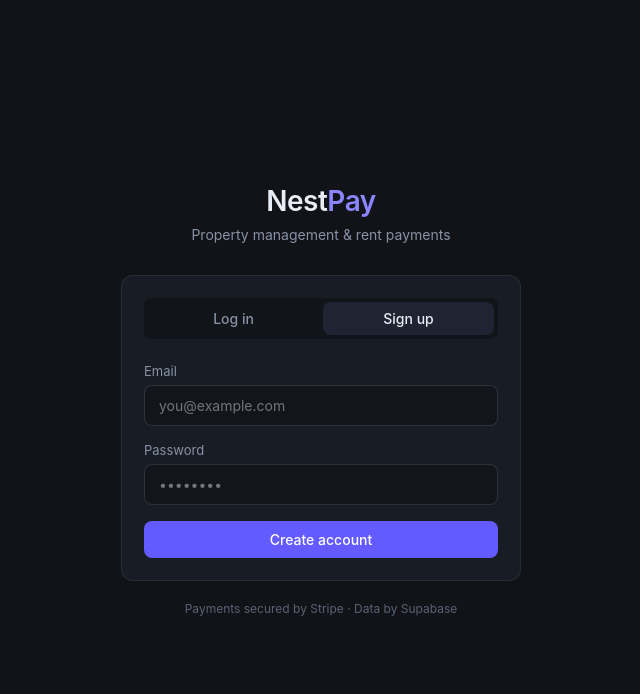
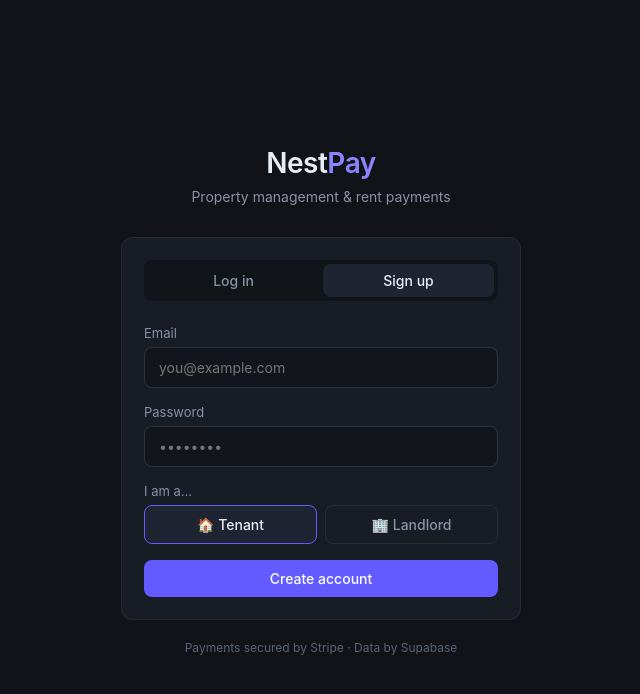
Before and after one commit to ColeTBrown/NestPay, a Next.js app in the folder NestPay/: page /auth in a window 1280 px wide. Both pictures are taken after a click on the button "Sign up". Shown: the top 694 px of the page, without its empty margins (319-959 px from the left). Built offline with nearby package versions, Linux system fonts and the light colour scheme; no server answers.

Commit message:
Update page.tsx

```diff
--- a/NestPay/app/auth/page.tsx
+++ b/NestPay/app/auth/page.tsx
@@ -8,6 +8,7 @@
   const [mode, setMode] = useState<'login' | 'signup'>('login')
   const [email, setEmail] = useState('')
   const [password, setPassword] = useState('')
+  const [role, setRole] = useState<'landlord' | 'tenant'>('tenant')
   const [error, setError] = useState('')
   const [loading, setLoading] = useState(false)
   const [done, setDone] = useState(false)
@@ -18,9 +19,22 @@
     setError('')
 
     if (mode === 'signup') {
-      const { error } = await supabase.auth.signUp({ email, password })
-      if (error) setError(error.message)
-      else setDone(true)
+      const { data, error } = await supabase.auth.signUp({
+        email,
+        password,
+        options: {
+          data: { role }
+        }
+      })
+      if (error) {
+        setError(error.message)
+      } else if (data.user) {
+        await supabase.from('profiles').insert({
+          id: data.user.id,
+          role
+        })
+        setDone(true)
+      }
     } else {
       const { error } = await supabase.auth.signInWithPassword({ email, password })
       if (error) setError(error.message)
@@ -75,6 +89,31 @@
                   <label>Password</label>
                   <input type="password" value={password} onChange={e => setPassword(e.target.value)} placeholder="••••••••" required />
                 </div>
+
+                {mode === 'signup' && (
+                  <div className="field">
+                    <label>I am a...</label>
+                    <div style={{ display: 'flex', gap: 8 }}>
+                      {(['tenant', 'landlord'] as const).map(r => (
+                        <button
+                          key={r}
+                          type="button"
+                          onClick={() => setRole(r)}
+                          className="btn"
+                          style={{
+                            flex: 1, justifyContent: 'center',
+                            background: role === r ? 'var(--bg3)' : 'transparent',
+                            color: role === r ? 'var(--text)' : 'var(--text2)',
+                            border: role === r ? '1px solid var(--accent)' : '1px solid var(--border)'
+                          }}
+                        >
+                          {r === 'tenant' ? '🏠 Tenant' : '🏢 Landlord'}
+                        </button>
+                      ))}
+                    </div>
+                  </div>
+                )}
+
                 {error && <p style={{ color: 'var(--red)', fontSize: 13, marginBottom: 14 }}>{error}</p>}
                 <button className="btn btn-primary btn-full" type="submit" disabled={loading}>
                   {loading ? 'Please wait...' : mode === 'login' ? 'Log in' : 'Create account'}
```
